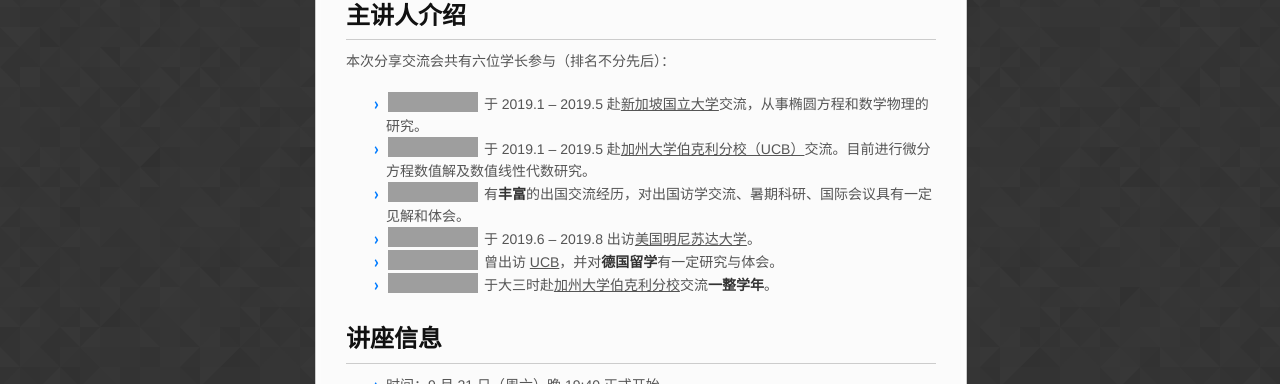
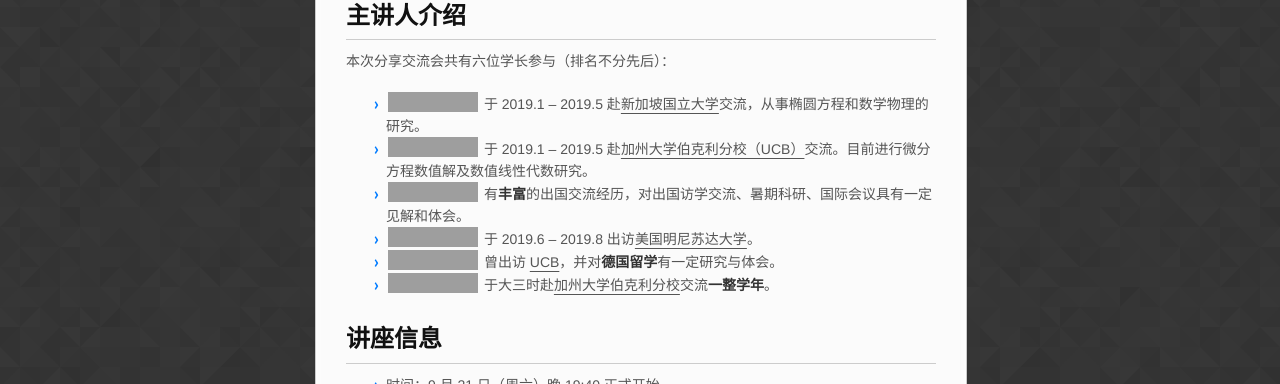
Before and after one commit to qyxf/qyxf.github.io, a Jekyll site: the page built from _posts/2019-09-18-go-abroad-lecture.md, in a window 1280 px wide. Shown: the part 453-837 px from the top of the page. Built offline with Jekyll 4.4.1, drawn with Linux system fonts in a browser that asks for light colours; nearby versions of some CDN libraries; some web fonts are replaced; comment, search, counter and statistics services are not loaded; grey boxes are pictures that could not be loaded.

Commit message:
Update underline style

```diff
--- a/_sass/leap-month.scss
+++ b/_sass/leap-month.scss
@@ -286,6 +286,10 @@
   h3 {
       padding: 2px 0;
   }
+
+  u {
+    text-underline-position: under;
+  }
 }
 
 small {
```
